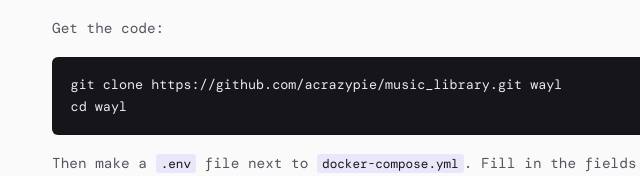
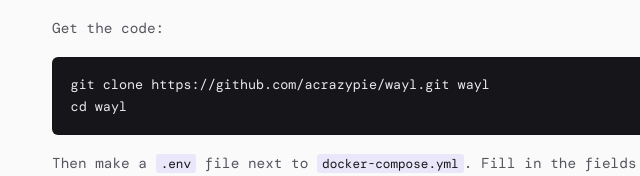
Before and after one commit to acrazypie/get-wayl, a plain HTML site: page setup.html in a window 1280 px wide. Shown: the part 1007-1183 px from the top of the page, 269-909 px from the left. Drawn offline with Linux system fonts and the light colour scheme.

Commit message:
fix: update GitHub links in setup guide

```diff
--- a/setup.html
+++ b/setup.html
@@ -27,7 +27,7 @@
         <a href="./#what">what it does</a>
         <a href="./#sharing">sharing</a>
         <a href="setup.html" aria-current="page">setup guide</a>
-        <a href="https://github.com/acrazypie/music_library" rel="noopener">github ↗</a>
+        <a href="https://github.com/acrazypie/wayl" rel="noopener">github ↗</a>
         <button type="button" class="theme-toggle" data-theme-toggle aria-label="Switch light or dark theme">
             <span class="theme-icon"><svg class="icon-moon" viewBox="0 0 24 24" fill="none" stroke="currentColor" stroke-width="2" stroke-linecap="round" stroke-linejoin="round" aria-hidden="true"><path d="M21 12.79A9 9 0 1 1 11.21 3 7 7 0 0 0 21 12.79z"/></svg><svg class="icon-sun" viewBox="0 0 24 24" fill="none" stroke="currentColor" stroke-width="2" stroke-linecap="round" stroke-linejoin="round" aria-hidden="true"><circle cx="12" cy="12" r="4"/><path d="M12 2v2M12 20v2M4.93 4.93l1.41 1.41M17.66 17.66l1.41 1.41M2 12h2M20 12h2M6.34 17.66l-1.41 1.41M19.07 4.93l-1.41 1.41"/></svg></span>
         </button>
@@ -39,7 +39,7 @@
     <a href="./#what">what it does</a>
     <a href="./#sharing">sharing</a>
     <a href="setup.html" aria-current="page">setup guide</a>
-    <a href="https://github.com/acrazypie/music_library" rel="noopener">github ↗</a>
+    <a href="https://github.com/acrazypie/wayl" rel="noopener">github ↗</a>
     <button type="button" class="drawer__theme" data-theme-toggle>
         <span>theme</span>
         <span class="theme-icon"><svg class="icon-moon" viewBox="0 0 24 24" fill="none" stroke="currentColor" stroke-width="2" stroke-linecap="round" stroke-linejoin="round" aria-hidden="true"><path d="M21 12.79A9 9 0 1 1 11.21 3 7 7 0 0 0 21 12.79z"/></svg><svg class="icon-sun" viewBox="0 0 24 24" fill="none" stroke="currentColor" stroke-width="2" stroke-linecap="round" stroke-linejoin="round" aria-hidden="true"><circle cx="12" cy="12" r="4"/><path d="M12 2v2M12 20v2M4.93 4.93l1.41 1.41M17.66 17.66l1.41 1.41M2 12h2M20 12h2M6.34 17.66l-1.41 1.41M19.07 4.93l-1.41 1.41"/></svg></span>
@@ -81,7 +81,7 @@
                 <div class="step__head"><span class="step__n">2</span><h2>Configure</h2></div>
                 <div class="step__body">
                     <p>Get the code:</p>
-                    <div class="code"><pre><code>git clone https://github.com/acrazypie/music_library.git wayl
+                    <div class="code"><pre><code>git clone https://github.com/acrazypie/wayl.git wayl
 cd wayl</code></pre></div>
                     <p>Then make a <code>.env</code> file next to <code>docker-compose.yml</code>. Fill in the fields below to build it. <strong>Nothing you type leaves this page.</strong></p>
 
@@ -201,7 +201,7 @@ music.example.com {
                     <div class="code"><pre><code>docker run --rm -v wayl_wayl-data:/data -v "$PWD":/backup alpine \
   tar czf /backup/wayl-backup.tgz -C /data .</code></pre></div>
                     <p>Docker puts the folder name in front of the volume name, so it's <code>wayl_</code> if you cloned into <code>wayl</code>. Run <code>docker volume ls</code> to check.</p>
-                    <div class="note">Stuck? <a href="https://github.com/acrazypie/music_library/issues" rel="noopener">Open an issue</a> with what you tried and the output of <code>docker compose logs --tail=50</code>.</div>
+                    <div class="note">Stuck? <a href="https://github.com/acrazypie/wayl/issues" rel="noopener">Open an issue</a> with what you tried and the output of <code>docker compose logs --tail=50</code>.</div>
                 </div>
             </section>
         </div>
@@ -212,8 +212,8 @@ music.example.com {
     <span>wayl · <span data-year></span></span>
     <nav aria-label="Footer">
         <a href="./">home</a>
-        <a href="https://github.com/acrazypie/music_library" rel="noopener">github</a>
-        <a href="https://github.com/acrazypie/music_library/issues" rel="noopener">report a problem</a>
+        <a href="https://github.com/acrazypie/wayl" rel="noopener">github</a>
+        <a href="https://github.com/acrazypie/wayl/issues" rel="noopener">report a problem</a>
     </nav>
 </footer>
 </body>
```
Also changed, not shown: 1 other file.
